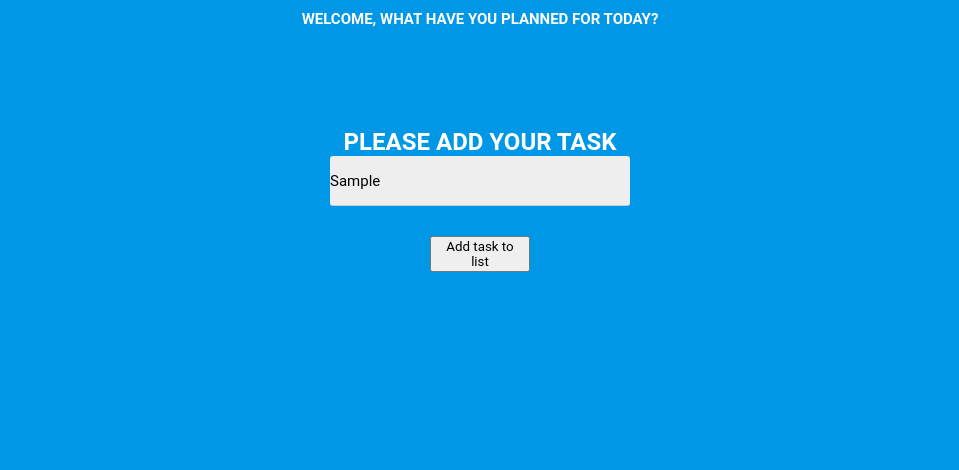
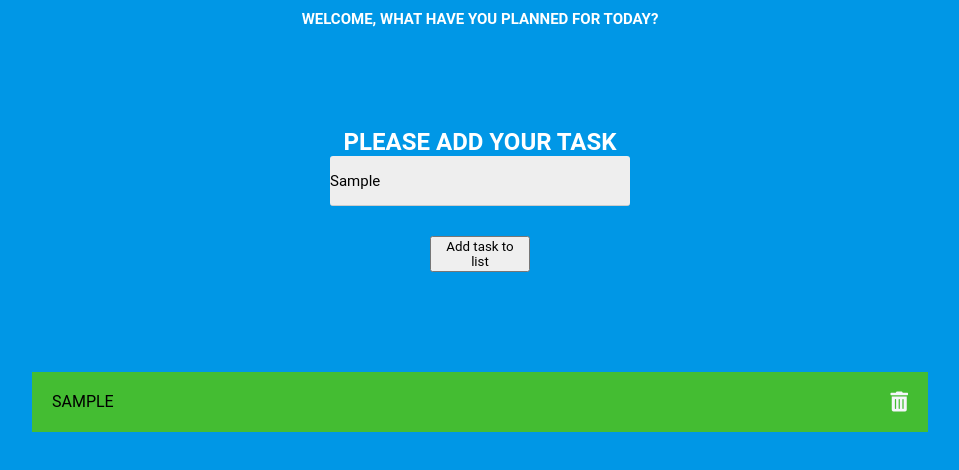
Before and after one commit to KrystianKaminski/to-do-list-vanillaJS, a plain HTML site: page index.html in a window 1280 px wide. Both pictures are taken after typing "Sample" into the empty fields and a click on the button "Add task to list". Shown: the whole page, without its empty margins (160-1119 px from the left). Drawn offline with Linux system fonts and the light colour scheme.

Commit message:
Another way - part2

```diff
--- a/script.js
+++ b/script.js
@@ -2,37 +2,100 @@ class App {
   constructor(container) {
     this.container = document.querySelector(container) || document.body;
     this.box = new InputBox(this.container);
+    this.list = new List(this.container);
     this.box.render();
+    this.listParent = this.list.render();
+    this.tasks = [];
+
+    this.addTaskListener();
+  }
+
+  addTask() {
+    const task = new Task(this.box.readValue());
+    this.tasks.push(task);
+    this.listParent.appendChild(task.render());
+  }
+
+  addTaskListener() {
+    this.box.button.addEventListener("click", () => {
+      this.addTask();
+      this.render();
+    });
+  }
+
+  render() {
+    this.tasks.forEach(task => {
+      task.render();
+    });
   }
 }
 
 class InputBox {
   constructor(parent) {
     this.parent = parent;
+    this.taskBox = document.createElement("div");
+    this.title = document.createElement("h2");
+    this.inputBox = document.createElement("div");
+    this.input = document.createElement("input");
+    this.inputBorder = document.createElement("span");
+    this.button = document.createElement("button");
   }
   render() {
-    const taskBox = document.createElement("div");
+    this.taskBox.setAttribute("class", "add-task-box");
+    this.title.setAttribute("class", "add-task-box__title");
+    this.title.innerText = "Please add your task";
+    this.inputBox.setAttribute("class", "add-task-box__input-box");
+    this.input.setAttribute("class", "add-task-box__input");
+    this.input.setAttribute("placeholder", "Go to the shop...");
+    this.inputBorder.setAttribute("class", "add-task-box__input-border");
+    this.button.setAttribute("class", "add-task-box__button");
+    this.button.innerText = "Add task to list";
+    this.parent.appendChild(this.taskBox);
+    this.taskBox.appendChild(this.title);
+    this.taskBox.appendChild(this.inputBox);
+    this.inputBox.appendChild(this.input);
+    this.inputBox.appendChild(this.inputBorder);
+    this.taskBox.appendChild(this.button);
+  }
+
+  readValue() {
+    return this.input.value;
+  }
+}
+
+class List {
+  constructor(parent) {
+    this.parent = parent;
+  }
+
+  render() {
+    const list = document.createElement("ul");
+    list.setAttribute("class", "task-list");
     const title = document.createElement("h2");
-    const inputBox = document.createElement("div");
-    const input = document.createElement("input");
-    const inputBorder = document.createElement("span");
+    title.setAttribute("class", "task-list__title");
+    title.innerText = "Task list";
+    list.setAttribute("class", "task-list__list");
+
+    this.parent.appendChild(list);
+
+    return list;
+  }
+}
+
+class Task {
+  constructor(text) {
+    this.text = text;
+  }
+
+  render() {
+    const li = document.createElement("li");
     const button = document.createElement("button");
-
-    taskBox.setAttribute("class", "add-task-box");
-    title.setAttribute("class", "add-task-box__title");
-    title.innerText = "Please add your task";
-    inputBox.setAttribute("class", "add-task-box__input-box");
-    input.setAttribute("class", "add-task-box__input");
-    input.setAttribute("placeholder", "Go to the shop...");
-    inputBorder.setAttribute("class", "add-task-box__input-border");
-    button.setAttribute("class", "add-task-box__button");
-    button.innerText = "Add task to list";
-    this.parent.appendChild(taskBox);
-    taskBox.appendChild(title);
-    taskBox.appendChild(inputBox);
-    inputBox.appendChild(input);
-    inputBox.appendChild(inputBorder);
-    taskBox.appendChild(button);
+    li.setAttribute("class", "task-list__item");
+    li.innerText = this.text;
+    button.setAttribute("class", "task-list__item--delete");
+    button.innerHTML = '<i class="fas fa-trash-alt"></i>';
+    li.appendChild(button);
+    return li;
   }
 }
 const app = new App(".container");
--- a/style.css
+++ b/style.css
@@ -1,6 +1,6 @@
 * {
   box-sizing: border-box;
-    font-family: 'Roboto', sans-serif
+  font-family: "Roboto", sans-serif;
 }
 
 html,
@@ -53,19 +53,19 @@ body {
   background-color: #eee;
 }
 
-.add-task-box__input~.add-task-box__input-border {
+.add-task-box__input ~ .add-task-box__input-border {
   position: absolute;
   bottom: 0;
   left: 0;
   width: 0;
   height: 3px;
   background-color: #44bd32;
-    transition: .4s;
+  transition: 0.4s;
 }
 
-.add-task-box__input:focus~.add-task-box__input-border {
+.add-task-box__input:focus ~ .add-task-box__input-border {
   width: 100%;
-    transition: .4s;
+  transition: 0.4s;
 }
 
 .add-task-box__button {
@@ -102,8 +102,12 @@ body {
 
 .fa-trash-alt {
   color: #f5f6fa;
+  font-size: 20px;
 }
 
 .task-list__item--delete {
   cursor: pointer;
+  border: 0;
+  padding: 0;
+  background-color: transparent;
 }
```
Lines whose indentation alone changed are shown as unchanged.
